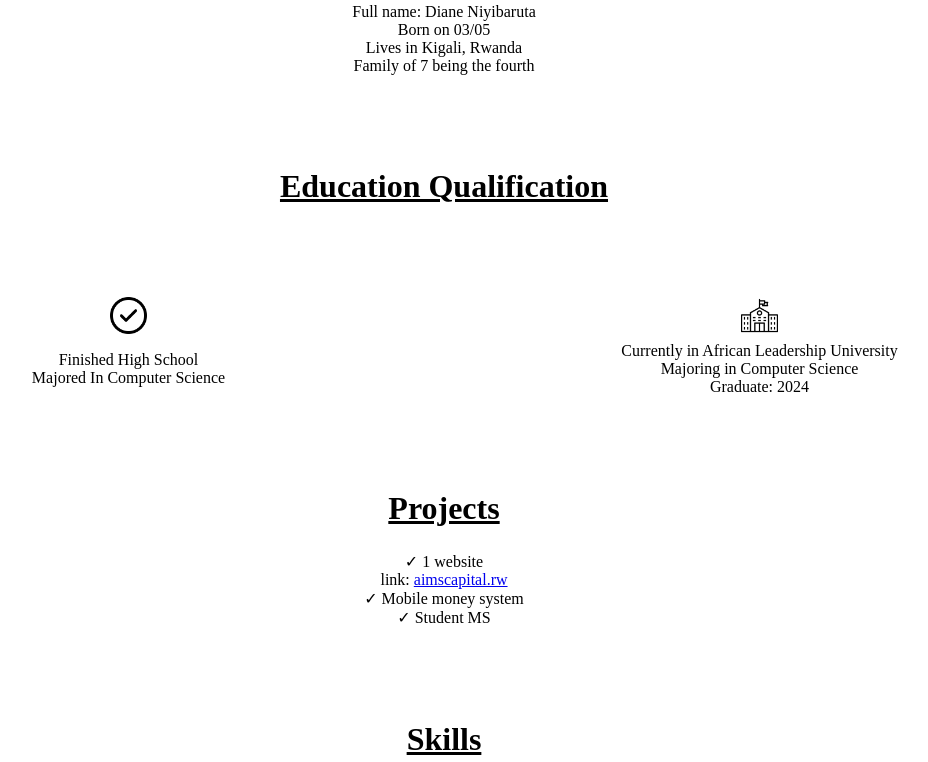
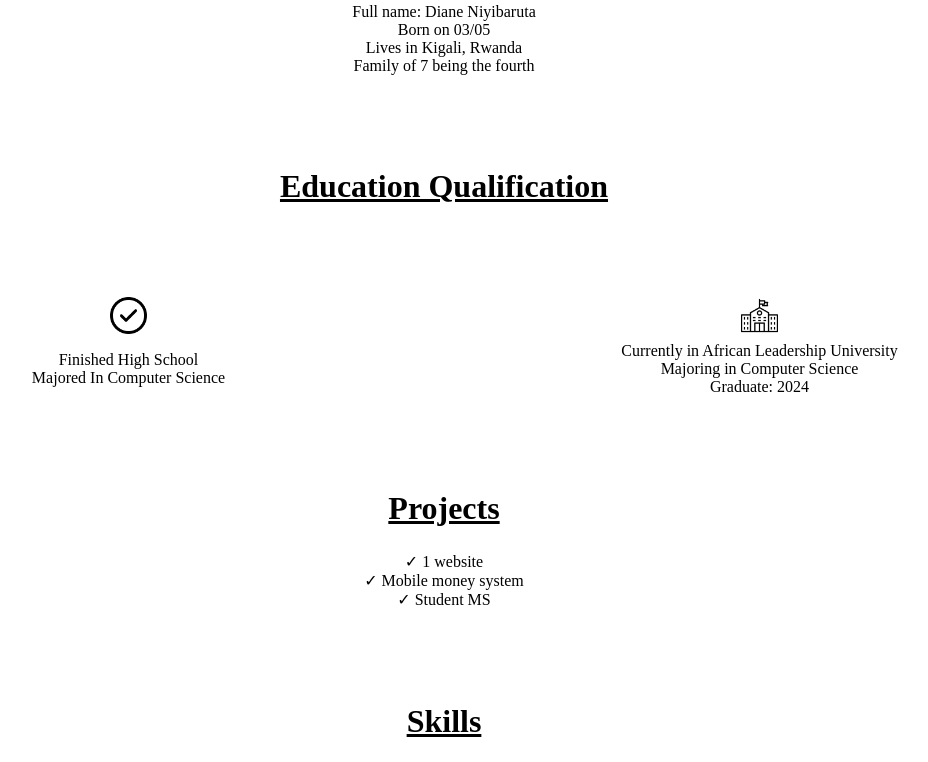
Before and after one commit to dia978/myfolio, a plain HTML site: page index.html in a window 1280 px wide. Shown: the part 346-1108 px from the top of the page, without its empty margins (196-1124 px from the left). Drawn offline with Linux system fonts and the light colour scheme.

Commit message:
Update index.html

```diff
--- a/index.html
+++ b/index.html
@@ -58,7 +58,7 @@
 			<td><center><h1><u>Projects</u></h1></center></td>
 		</tr>
 		<tr>
-			<td><center>&check; 1 website <br> link: <a href="https://www.aimscapital.rw/">aimscapital.rw</a> <br>&check; Mobile money system <br>&check; Student MS</center></td>
+			<td><center>&check; 1 website <br>&check; Mobile money system <br>&check; Student MS</center></td>
 		</tr>
 		<tr><td>&nbsp;</td></tr>
 		<tr><td>&nbsp;</td></tr>
```
